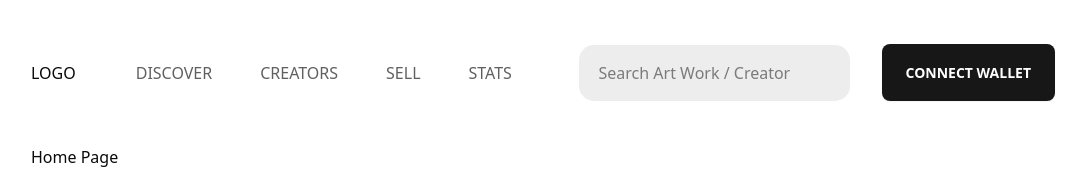
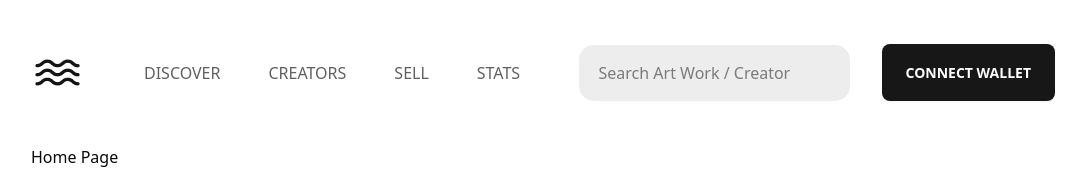
Before and after one commit to Joseph-RY/dive-sea-app, a React (Vite) app: page / in a window 1280 px wide. Shown: the top 169 px of the page, without its empty margins (97-1183 px from the left). Built offline with nearby package versions, Linux system fonts and the light colour scheme.

Commit message:
Add logo in header

```diff
--- a/src/shared/ui/header.jsx
+++ b/src/shared/ui/header.jsx
@@ -1,14 +1,15 @@
 import React from "react";
 import { Button } from "@/shared/ui/button";
+import { Link } from "react-router";
 
-import { Link } from "react-router";
+import logo from "@shared/images/header-images/logo.png"
 
 const Header = () => {
   return (
     <nav className="px-[10%] py-11 flex items-center justify-between">
       <div className="flex items-center gap-15">
         <Link to={"/"}>
-          <h1>LOGO</h1>
+          <img src={logo} alt="" />
         </Link>
         <ul className="flex gap-12 uppercase text-[#606060]">
           <li>
```
